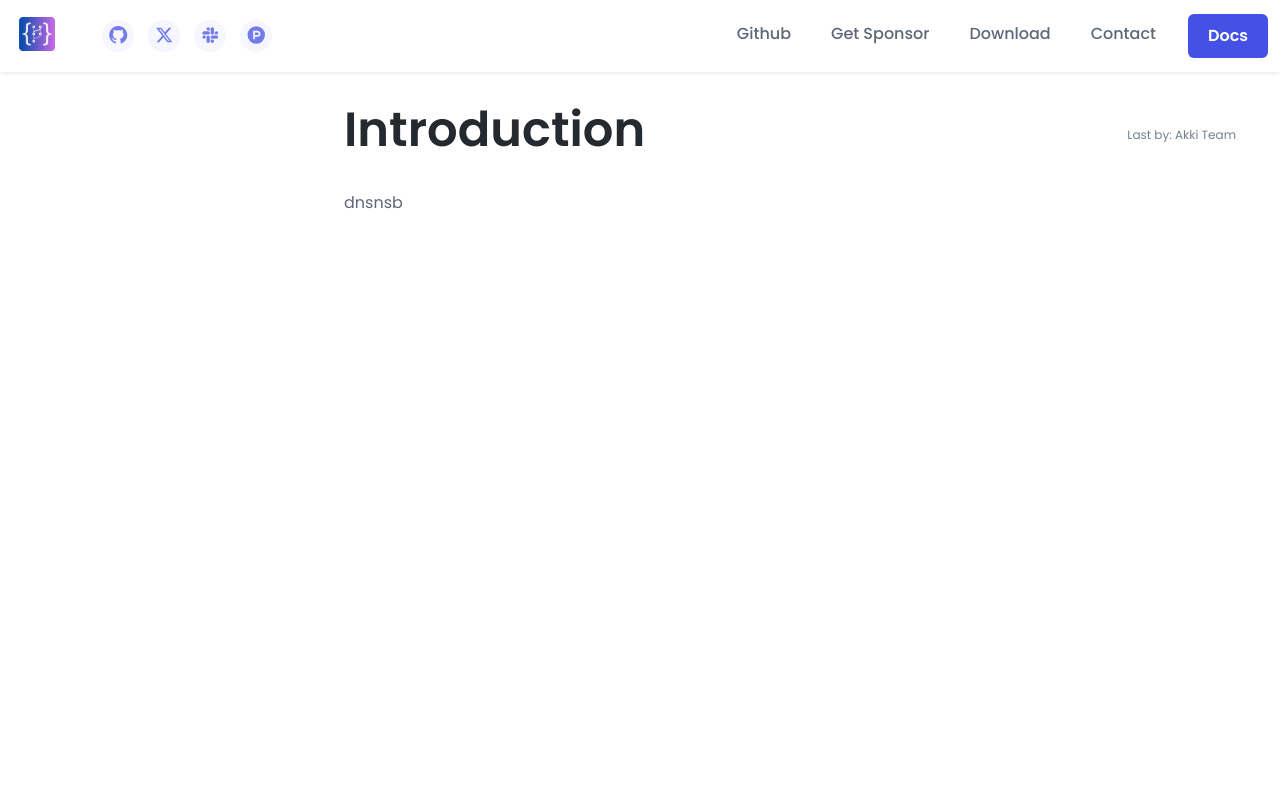
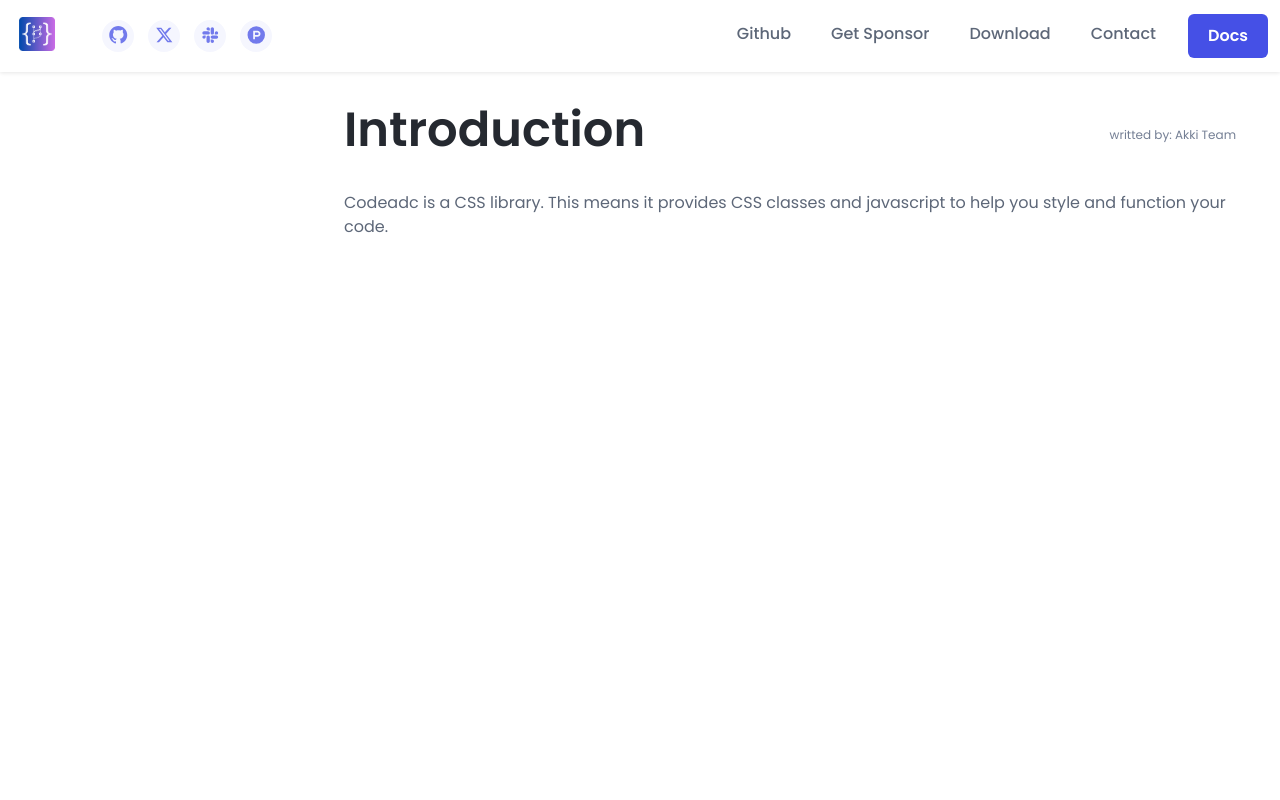
Before and after one commit to codearclab/codearc, a website: page _site/docs-pages/intro.html in a window 1280 px wide. Shown: the top 800 px of the page. Drawn offline with Linux system fonts and the light colour scheme.

Commit message:
Update intro.html

```diff
--- a/_site/docs-pages/intro.html
+++ b/_site/docs-pages/intro.html
@@ -81,11 +81,11 @@
 				<header class="docs-header">
 					<h1 class="docs-heading">Introduction
 					  <span class="docs-time">
-					    Last by: Akki Team
+					    writted by: Akki Team
 					  </span>
 					</h1>
 					<section class="docs-intro">
-						<p>dnsnsb</p>
+						<p>Codeadc is a CSS library. This means it provides CSS classes and javascript to help you style and function your code.</p>
 					</section>
         </header>
       </article>
```
